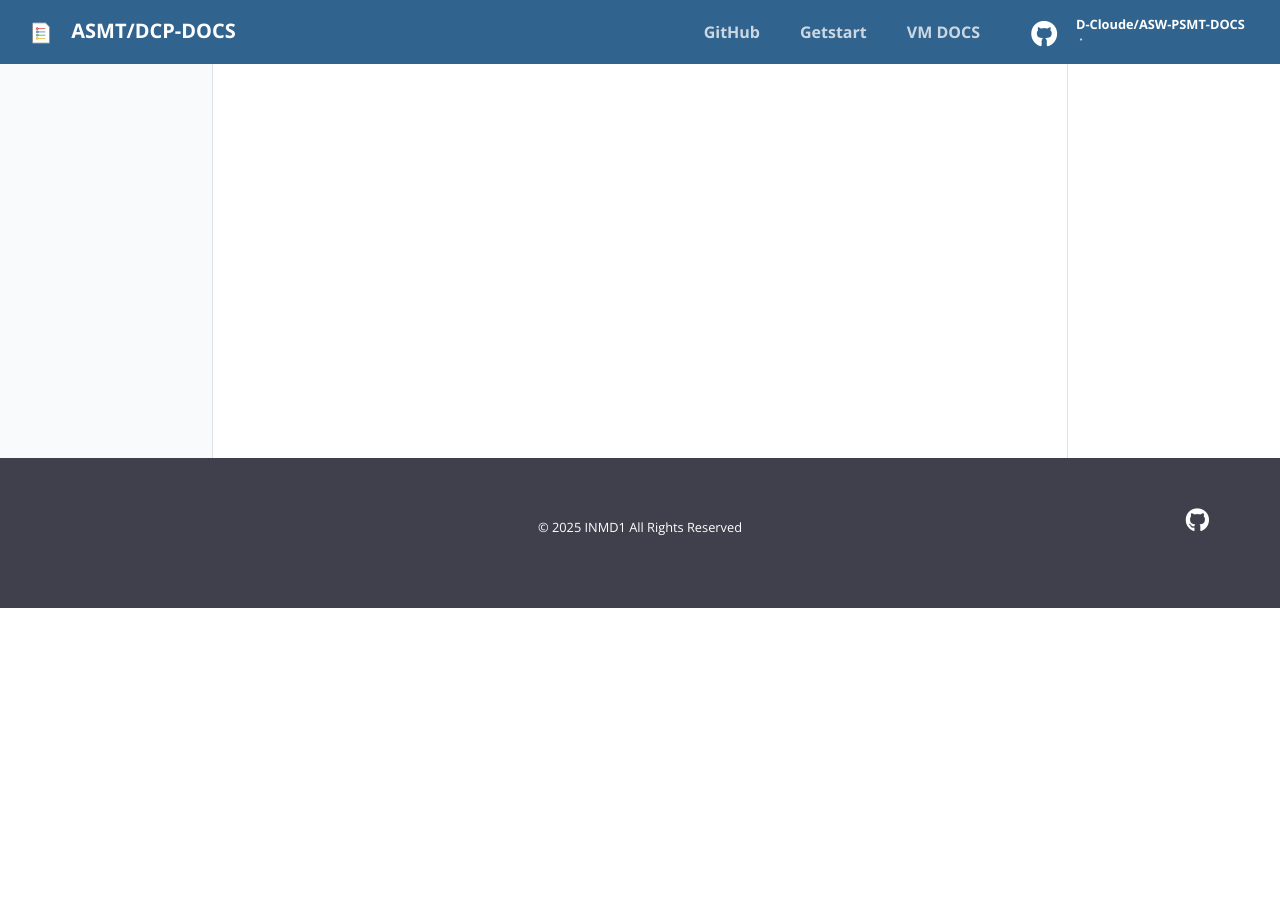
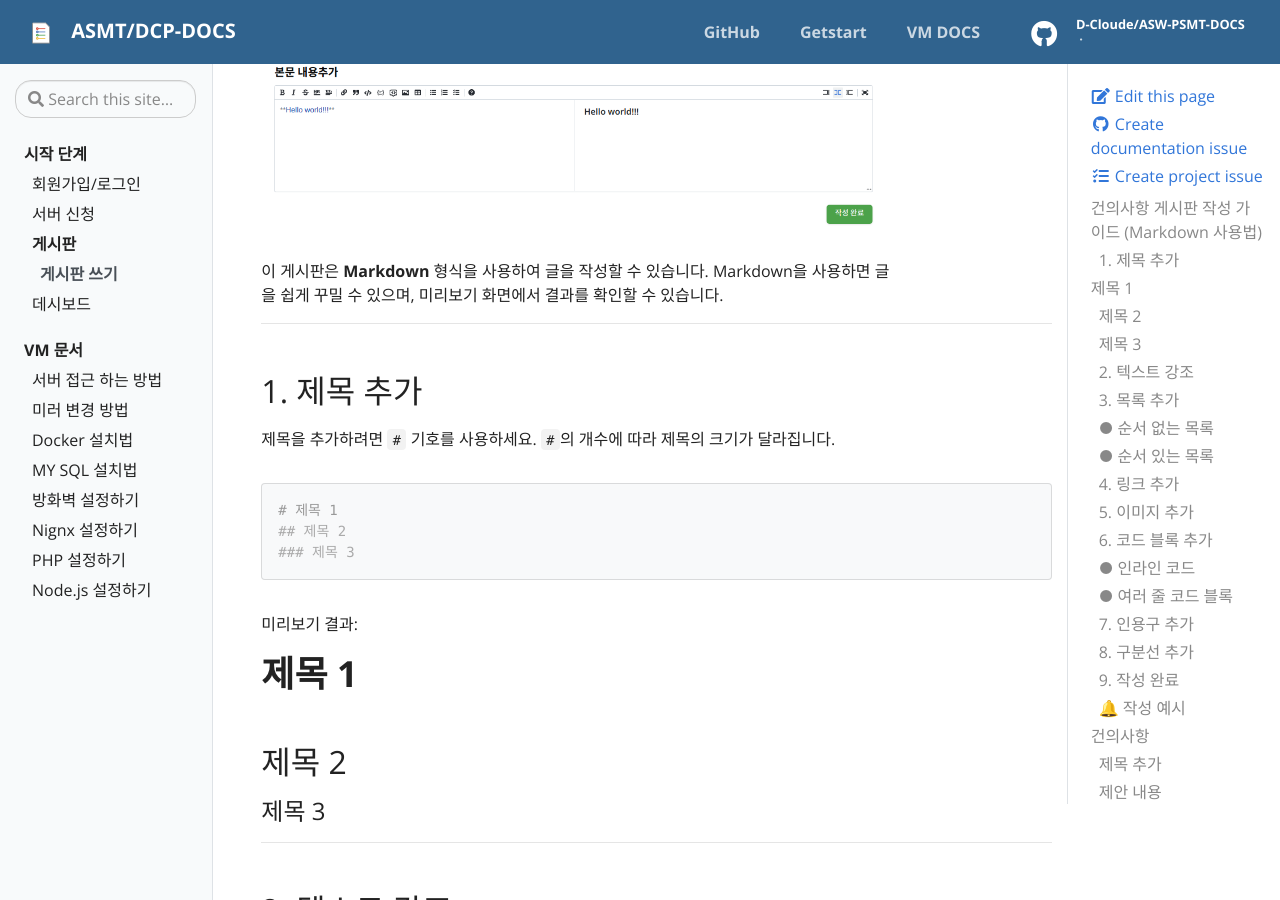
Before and after one commit to D-Cloude/ASW-DCP-DOCS, a Jekyll site: the page built from _getstart/board.md, in a window 1280 px wide and 900 px high, scrolled down 426 px. Built offline with Jekyll 4.4.1, drawn with Linux system fonts in a browser that asks for light colours; before the commit the page ends 1034 px from its top, so only the background shows below that; some of the changed text lies outside the part shown.

Commit message:
업로드

````diff
--- a/_data/toc.yml
+++ b/_data/toc.yml
@@ -8,18 +8,29 @@
       children:
        - title: 페이지 이동 (공통)
          url: getstart/server_application#페이지-이동-공통
-       - title: 대여 정보 (공통)
-         url: getstart/server_application#대여-정보-(공통)
        - title: 서버 정보 (DCP)
-         url: getstart/server_application#서버-정보-(DCP)
+         url: getstart/server_application#서버-정보-dcp
        - title: 서버 정보 (ASW)
-         url: getstart/server_application#서버-정보-(ASW)
+         url: getstart/server_application#서버-정보-asw
+       - title: 서버 계정 정보 (공통)
+         url: getstart/server_application#서버-계정-정보-공통
 
     - title: 게시판
       url: getstart/board
+      children:
+        - title: 게시판 쓰기
+          url:
     - title: 데시보드
       url: getstart/bashboard
 
 - title: VM 문서
   url: docs
   links:
+    - title: 서버 접근 하는 방법
+    - title: 미러 변경 방법
+    - title: Docker 설치법
+    - title: MY SQL 설치법
+    - title: 방화벽 설정하기
+    - title: Nignx 설정하기
+    - title: PHP 설정하기
+    - title: Node.js 설정하기
--- a/_getstart/board.md
+++ b/_getstart/board.md
@@ -3,3 +3,177 @@ layout: page
 title: 게시판
 description: 게시판 작성하는 법을 알려드림니다.
 ---
+
+{% include alert.html type="info" title="안내사항" content="이 기능을 작동하기 위해서는 로그인을 하고 사용해야 합니다. <br/> (가입을 안하고 작동 할시 오류가 나면서 작동을 안합니다)" %}
+
+
+# 건의사항 게시판 작성 가이드 (Markdown 사용법)
+![img](../assets/img/edit_board.png)<br/>
+이 게시판은 **Markdown** 형식을 사용하여 글을 작성할 수 있습니다. Markdown을 사용하면 글을 쉽게 꾸밀 수 있으며, 미리보기 화면에서 결과를 확인할 수 있습니다.
+
+---
+
+## 1. 제목 추가
+제목을 추가하려면 `#` 기호를 사용하세요. `#`의 개수에 따라 제목의 크기가 달라집니다.
+
+```markdown
+# 제목 1
+## 제목 2
+### 제목 3
+```
+
+미리보기 결과:
+# 제목 1
+## 제목 2
+### 제목 3
+
+---
+
+## 2. 텍스트 강조
+- **굵게**: 텍스트를 굵게 표시하려면 `**텍스트**` 또는 `__텍스트__`를 사용하세요.
+- *기울임*: 기울임은 `*텍스트*` 또는 `_텍스트_`로 작성하세요.
+- ***굵고 기울임***: `***텍스트***`를 사용하면 됩니다.
+
+```markdown
+**굵은 텍스트**
+*기울인 텍스트*
+***굵고 기울인 텍스트***
+```
+
+미리보기 결과:
+**굵은 텍스트**
+*기울인 텍스트*
+***굵고 기울인 텍스트***
+
+---
+
+## 3. 목록 추가
+
+### ● 순서 없는 목록
+`-`, `*`, `+`를 사용하세요.
+```markdown
+- 항목 1
+- 항목 2
+  - 하위 항목
+```
+미리보기 결과:
+- 항목 1
+- 항목 2
+  - 하위 항목
+
+### ● 순서 있는 목록
+숫자와 점(`.`)을 사용하세요.
+```markdown
+1. 첫 번째 항목
+2. 두 번째 항목
+   1. 하위 항목
+```
+미리보기 결과:
+1. 첫 번째 항목
+2. 두 번째 항목
+   1. 하위 항목
+
+---
+
+## 4. 링크 추가
+웹사이트 링크를 추가하려면 아래 형식을 사용하세요.
+```markdown
+[링크 텍스트](https://example.com)
+```
+미리보기 결과: [예시 링크](https://example.com)
+
+---
+
+## 5. 이미지 추가
+이미지를 삽입하려면 `![]()` 형식을 사용하세요.
+```markdown
+![이미지 설명](이미지주소)
+```
+
+예시:
+```markdown
+![로고](https://example.com/logo.png)
+```
+
+---
+
+## 6. 코드 블록 추가
+
+### ● 인라인 코드
+문장 중간에 코드를 표시하려면 `` `코드` ``를 사용하세요.
+```markdown
+`print('Hello World')`
+```
+미리보기 결과: `print('Hello World')`
+
+### ● 여러 줄 코드 블록
+```markdown
+```
+여러 줄의 코드
+을 이렇게 작성할 수 있습니다.
+```
+```
+미리보기 결과:
+```
+여러 줄의 코드
+을 이렇게 작성할 수 있습니다.
+```
+
+---
+
+## 7. 인용구 추가
+인용을 추가하려면 `>`를 사용하세요.
+```markdown
+> 인용문 예시입니다.
+```
+미리보기 결과:
+> 인용문 예시입니다.
+
+---
+
+## 8. 구분선 추가
+문단 구분을 위해 `---` 또는 `***`를 사용하세요.
+```markdown
+---
+```
+미리보기 결과:
+---
+
+---
+
+## 9. 작성 완료
+모든 내용을 작성한 후 우측 하단의 **작성 완료** 버튼을 클릭하여 글을 등록하세요.
+
+---
+
+## 🔔 작성 예시
+```markdown
+# 건의사항
+## 제목 추가
+**안녕하세요!**
+저는 *서비스 개선*에 대한 제안을 드리고자 합니다.
+
+### 제안 내용
+1. 홈페이지 속도 개선
+2. 사용자 인터페이스 변경
+
+---
+> 빠른 검토 부탁드립니다. 감사합니다!
+```
+
+미리보기 결과:
+# 건의사항
+## 제목 추가
+**안녕하세요!**
+저는 *서비스 개선*에 대한 제안을 드리고자 합니다.
+
+### 제안 내용
+1. 홈페이지 속도 개선
+2. 사용자 인터페이스 변경
+
+---
+> 빠른 검토 부탁드립니다. 감사합니다!
+
+---
+
+💡 **팁:** 미리보기 창을 활용하여 작성 내용을 바로 확인할 수 있습니다.
````
Also changed, not shown: _getstart/auth.md (+2 -2 lines), _getstart/server_application.md (+7 -7 lines), assets/img/docker-clear.png (deleted), assets/img/docker.png (deleted), assets/img/docsy-jekyll-preview.png (deleted), assets/img/docsy-jekyll-version-search.png (deleted), assets/img/docsy-jekyll.png (deleted), assets/img/edit_board.png (added), assets/img/versionalertbeta.png (deleted), assets/img/versionalertmain.png (deleted), assets/img/versionalertoutdated.png (deleted).
